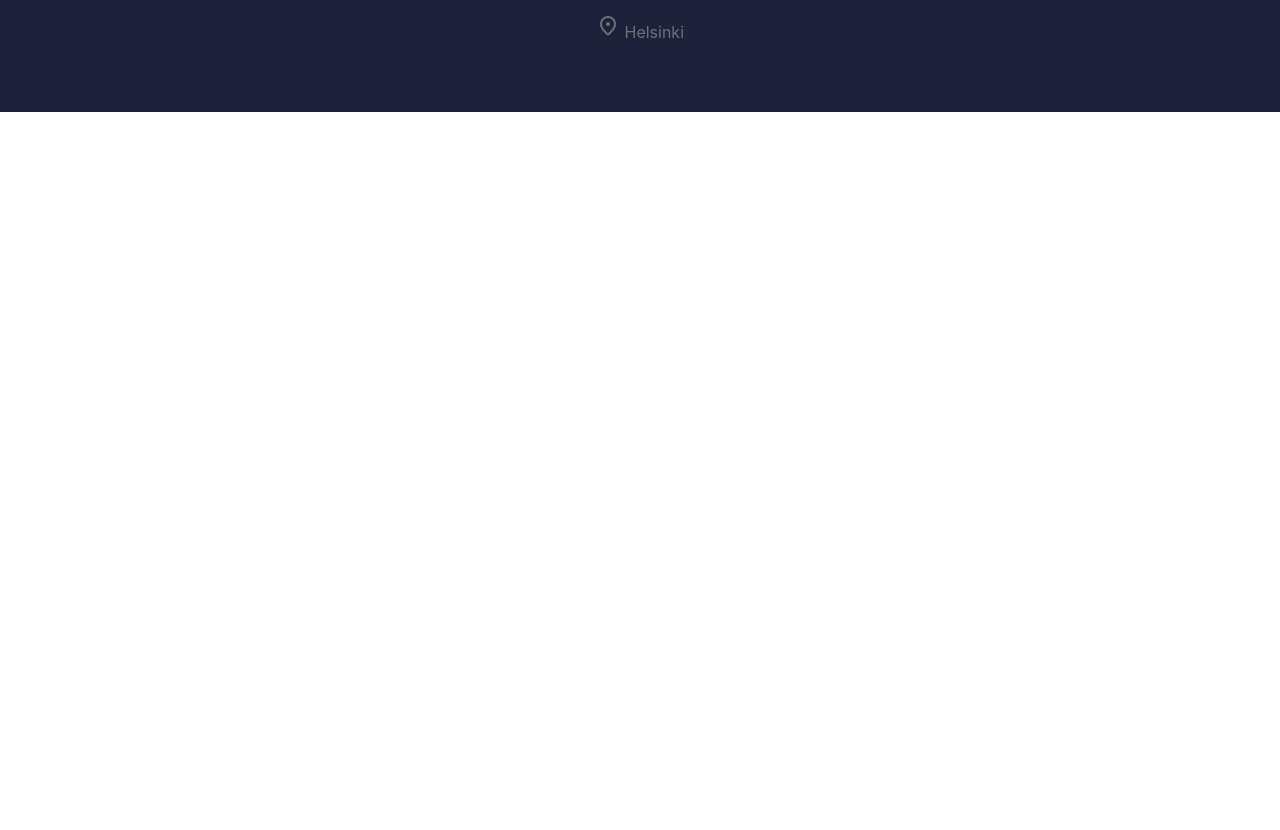
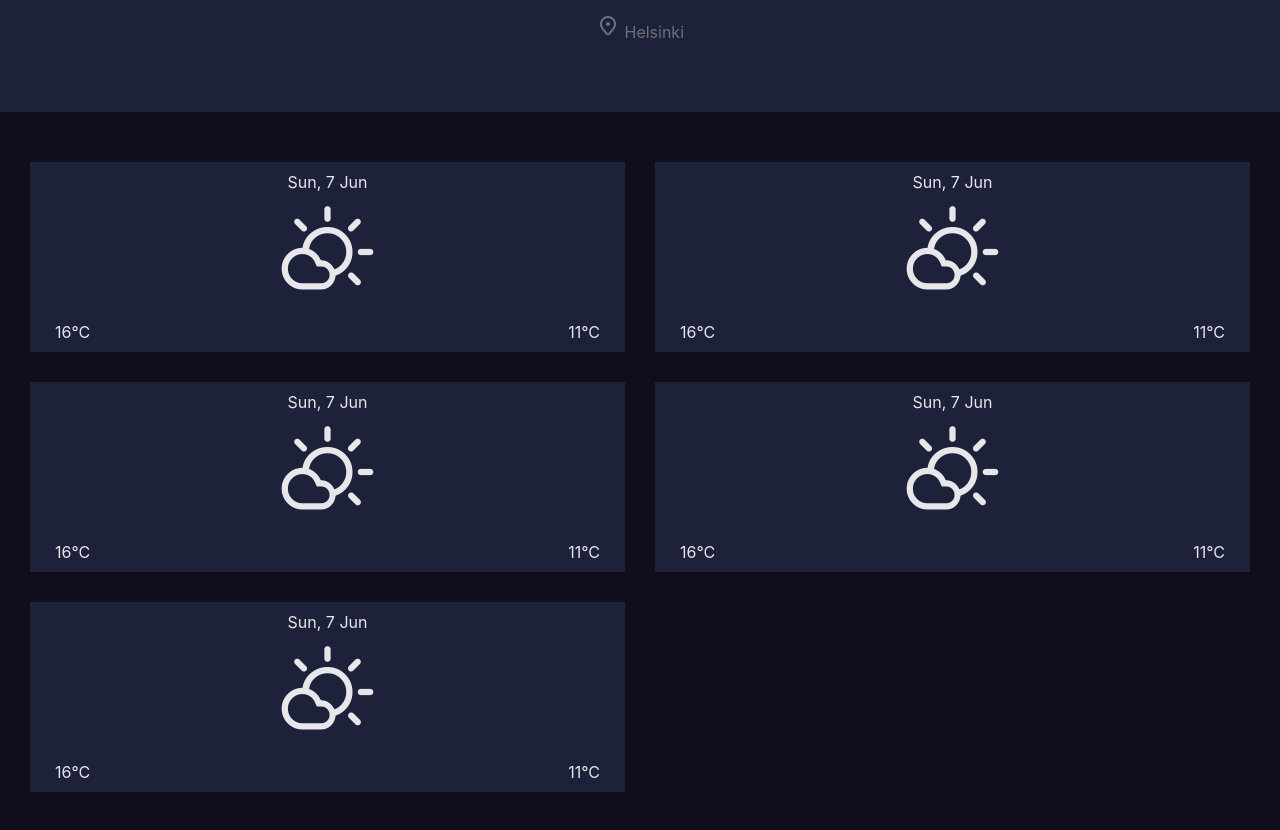
Before and after one commit to RoyHuamanAvila/Weather-app, a React (Create React App) app: page / in a window 1280 px wide. Shown: the part 688-1518 px from the top of the page. Before the commit the page ends 800 px from the top, so only its background shows below. Built offline with nearby package versions, Linux system fonts and the light colour scheme.

Commit message:
feat: forecast and cards components

```diff
--- a/src/App.tsx
+++ b/src/App.tsx
@@ -1,10 +1,12 @@
 import './App.css';
+import Forecast from './components/Forecast';
 import ShowClime from './components/ShowClime';
 
 function App() {
   return (
     <div className="App">
       <ShowClime />
+      <Forecast />
     </div>
   );
 }
--- /dev/null
+++ b/src/components/CardForecast/index.tsx
@@ -0,0 +1,18 @@
+import './styles.scss';
+
+const CardForecast = () => {
+    return(
+        <div className='card-container'>
+            <p className='card-date'>Sun, 7 Jun</p>
+            <span className="material-symbols-rounded card-icon-clime">
+                partly_cloudy_day
+            </span>
+            <div className="temperature">
+                <p>16°C</p>
+                <p>11°C</p>
+            </div>
+        </div>
+    )
+}
+
+export default CardForecast;
--- /dev/null
+++ b/src/components/CardForecast/styles.scss
@@ -0,0 +1,27 @@
+.card-container{
+    background-color:#1e213a;
+    color: #e7e7eb;
+    padding: 10px;
+    display: inline-block;
+
+    p{
+        margin: 0;
+    }
+}
+
+.card-date{
+    font-size: 16px;
+}
+
+.card-icon-clime{
+    font-size: 100px;
+    margin-top: 10px;
+    margin-bottom: 20px;
+}
+
+.temperature {
+    display: flex;
+    margin: 0px 15px;
+    justify-content: space-between;
+    align-items: center;
+}
--- /dev/null
+++ b/src/components/Forecast/index.tsx
@@ -0,0 +1,18 @@
+import CardForecast from '../CardForecast';
+import './styles.scss';
+
+const Forecast = () => {
+    return(
+        <div className='forecast-container'>
+            <div className='list-cards'>
+                <CardForecast />
+                <CardForecast />
+                <CardForecast />
+                <CardForecast />
+                <CardForecast />
+            </div>
+        </div>
+    )
+}
+
+export default Forecast;
--- /dev/null
+++ b/src/components/Forecast/styles.scss
@@ -0,0 +1,12 @@
+.forecast-container{
+    background-color: #100e1d;
+}
+
+.list-cards{
+    row-gap: 30px;
+    column-gap: 30px;
+    padding: 50px 30px;
+    flex-wrap: wrap;
+    display: grid;
+    grid-template-columns: auto auto;
+}
```
